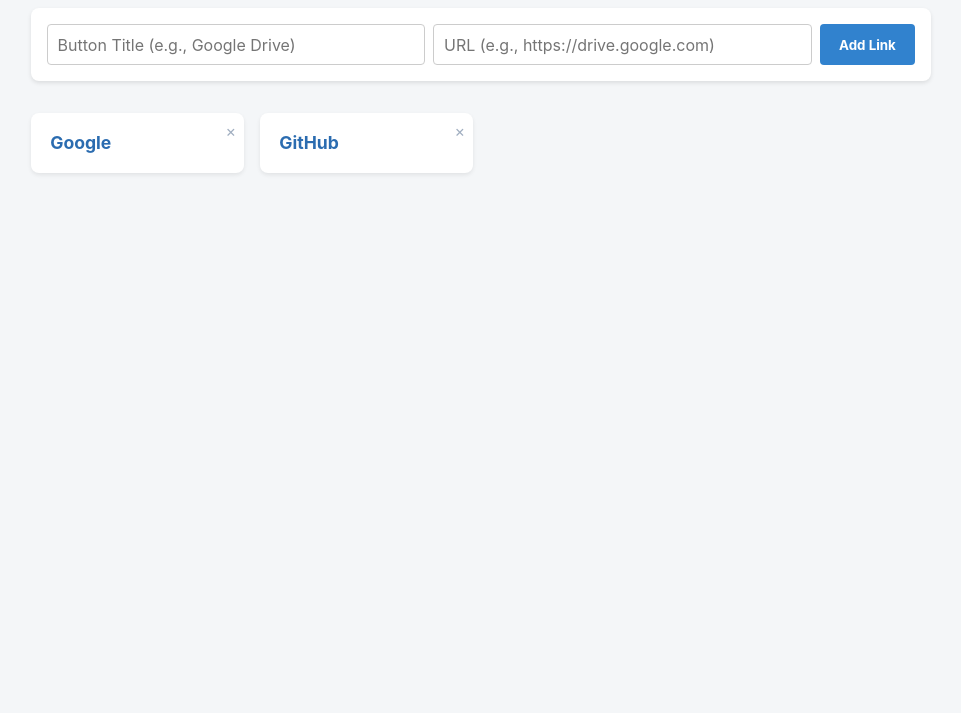
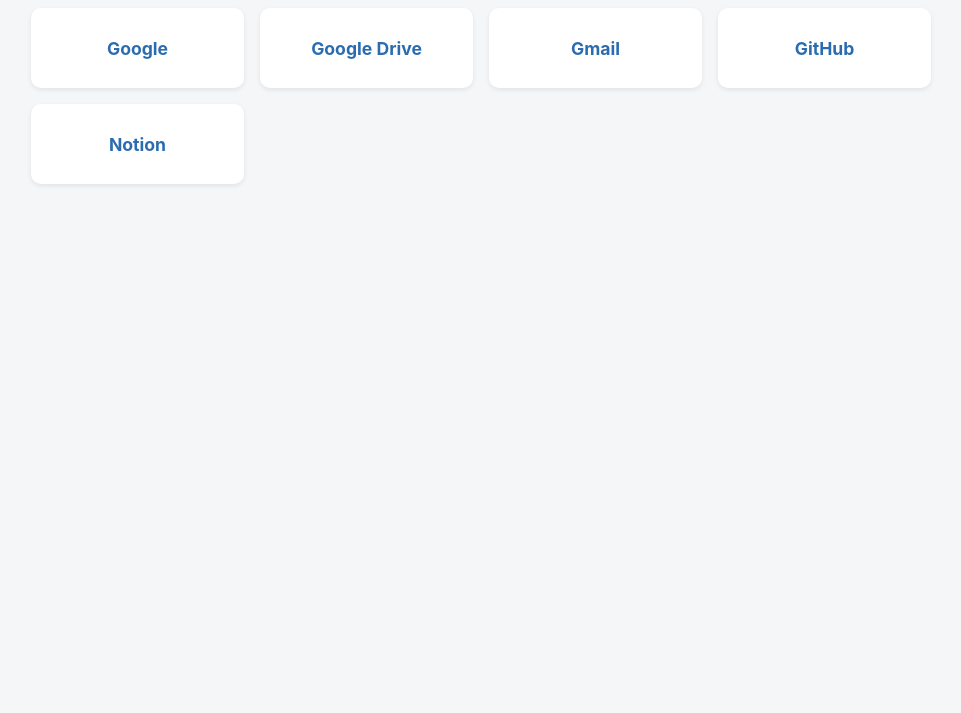
Before and after one commit to zbedge/bookmarks, a plain HTML site: page index.html in a window 1280 px wide. Shown: the part 87-800 px from the top of the page, without its empty margins (159-1120 px from the left). Drawn offline with Linux system fonts and the light colour scheme.

Commit message:
index.html

```diff
--- a/index.html
+++ b/index.html
@@ -3,74 +3,49 @@
 <head>
   <meta charset="UTF-8">
   <meta name="viewport" content="width=device-width, initial-scale=1.0">
-  <title>My Work Bookmarks</title>
+  <title>My Dashboard</title>
   <style>
     * { box-sizing: border-box; margin: 0; padding: 0; font-family: -apple-system, BlinkMacSystemFont, "Segoe UI", Roboto, sans-serif; }
     body { background-color: #f4f6f8; color: #333; padding: 2rem; display: flex; justify-content: center; }
     .container { max-width: 900px; width: 100%; }
     h1 { margin-bottom: 1.5rem; text-align: center; color: #1a202c; }
-    .add-form { display: flex; gap: 0.5rem; margin-bottom: 2rem; background: #fff; padding: 1rem; border-radius: 8px; box-shadow: 0 2px 4px rgba(0,0,0,0.1); }
-    .add-form input { flex: 1; padding: 0.6rem; border: 1px solid #ccc; border-radius: 4px; font-size: 1rem; }
-    .add-form button { padding: 0.6rem 1.2rem; background: #3182ce; color: #fff; border: none; border-radius: 4px; font-weight: bold; cursor: pointer; }
-    .add-form button:hover { background: #2b6cb0; }
-    .grid { display: grid; grid-template-columns: repeat(auto-fill, minmax(200px, 1fr)); gap: 1rem; }
-    .card { background: #fff; padding: 1.2rem; border-radius: 8px; box-shadow: 0 2px 4px rgba(0,0,0,0.08); display: flex; flex-direction: column; justify-content: space-between; position: relative; transition: transform 0.1s ease; }
-    .card:hover { transform: translateY(-2px); box-shadow: 0 4px 8px rgba(0,0,0,0.12); }
-    .card a { text-decoration: none; color: #2b6cb0; font-weight: bold; font-size: 1.1rem; word-break: break-word; }
-    .card .delete-btn { position: absolute; top: 8px; right: 8px; background: none; border: none; color: #a0aec0; cursor: pointer; font-size: 1rem; }
-    .card .delete-btn:hover { color: #e53e3e; }
+    .grid { display: grid; grid-template-columns: repeat(auto-fill, minmax(180px, 1fr)); gap: 1rem; }
+    .card {
+      background: #fff;
+      padding: 1.2rem;
+      border-radius: 10px;
+      box-shadow: 0 2px 5px rgba(0,0,0,0.08);
+      text-align: center;
+      text-decoration: none;
+      color: #2b6cb0;
+      font-weight: bold;
+      font-size: 1.1rem;
+      transition: all 0.2s ease;
+      display: flex;
+      align-items: center;
+      justify-content: center;
+      min-height: 80px;
+    }
+    .card:hover {
+      transform: translateY(-3px);
+      box-shadow: 0 6px 12px rgba(0,0,0,0.15);
+      background: #ebf8ff;
+    }
   </style>
 </head>
 <body>
   <div class="container">
-    <h1>📌 My Bookmarks</h1>
-    <form class="add-form" id="bookmarkForm">
-      <input type="text" id="titleInput" placeholder="Button Title (e.g., Google Drive)" required />
-      <input type="url" id="urlInput" placeholder="URL (e.g., https://drive.google.com)" required />
-      <button type="submit">Add Link</button>
-    </form>
-    <div class="grid" id="bookmarkGrid"></div>
+    <h1>📌 Quick Links</h1>
+    <div class="grid">
+
+      <!-- ADD YOUR LINKS HERE (Copy/Paste these lines for more buttons) -->
+      <a href="https://www.google.com" target="_blank" class="card">Google</a>
+      <a href="https://drive.google.com" target="_blank" class="card">Google Drive</a>
+      <a href="https://mail.google.com" target="_blank" class="card">Gmail</a>
+      <a href="https://github.com" target="_blank" class="card">GitHub</a>
+      <a href="https://notion.so" target="_blank" class="card">Notion</a>
+
+    </div>
   </div>
-
-  <script>
-    const form = document.getElementById('bookmarkForm');
-    const titleInput = document.getElementById('titleInput');
-    const urlInput = document.getElementById('urlInput');
-    const grid = document.getElementById('bookmarkGrid');
-
-    let bookmarks = JSON.parse(localStorage.getItem('my_bookmarks')) || [
-      { title: 'Google', url: 'https://www.google.com' },
-      { title: 'GitHub', url: 'https://github.com' }
-    ];
-
-    function render() {
-      grid.innerHTML = '';
-      bookmarks.forEach((bm, index) => {
-        const card = document.createElement('div');
-        card.className = 'card';
-        card.innerHTML = `
-          <button class="delete-btn" onclick="removeBookmark(${index})">&times;</button>
-          <a href="${bm.url}" target="_blank" rel="noopener noreferrer">${bm.title}</a>
-        `;
-        grid.appendChild(card);
-      });
-      localStorage.setItem('my_bookmarks', JSON.stringify(bookmarks));
-    }
-
-    form.addEventListener('submit', (e) => {
-      e.preventDefault();
-      bookmarks.push({ title: titleInput.value, url: urlInput.value });
-      titleInput.value = '';
-      urlInput.value = '';
-      render();
-    });
-
-    function removeBookmark(index) {
-      bookmarks.splice(index, 1);
-      render();
-    }
-
-    render();
-  </script>
 </body>
 </html>
```
